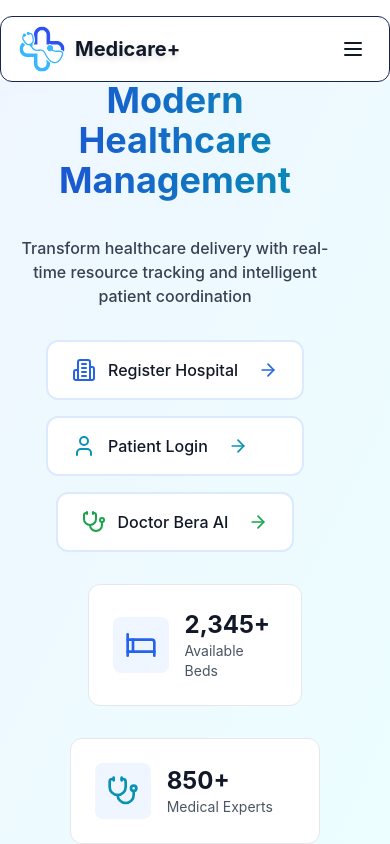
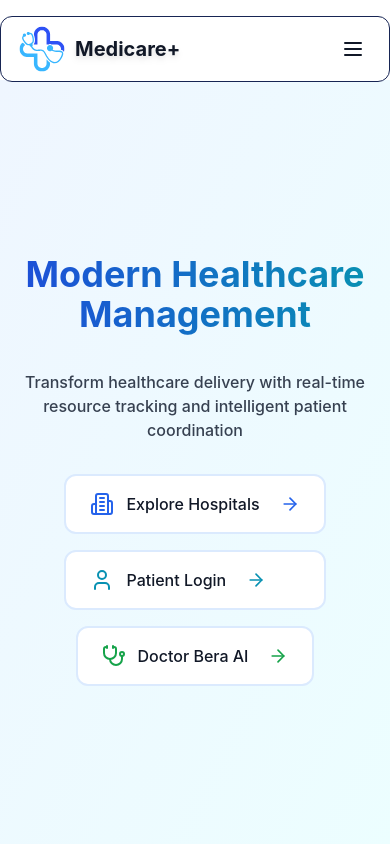
Before and after one commit to havoc-harsh/Parallel-medicare, a Next.js app: page / in a window 390 px wide. Shown: the top 844 px of the page. Built offline with nearby package versions, Linux system fonts and the light colour scheme.

Commit message:
made landing page responsive

```diff
--- a/app/page.tsx
+++ b/app/page.tsx
@@ -53,7 +53,7 @@ export default function LandingPage() {
         <div className="container mx-auto relative z-10 grid grid-cols-1 lg:grid-cols-3 gap-8 h-full">
           {/* Stats Cards Column */}
           <motion.div
-            className="flex flex-col justify-center order-2 lg:order-none lg:col-span-1"
+            className="hidden lg:flex flex-col justify-center order-2 lg:order-none lg:col-span-1"
             initial={{ opacity: 0, scale: 0.9 }}
             animate={{ opacity: 1, scale: 1 }}
             transition={{ delay: 0.5 }}
@@ -85,7 +85,7 @@ export default function LandingPage() {
 
           {/* Main Content Column */}
           <motion.div
-            className="flex flex-col justify-center pr-10 order-1 lg:order-none lg:col-start-3 lg:col-span-1 text-center lg:text-right"
+            className="flex flex-col justify-center order-1 lg:order-none lg:col-start-3 lg:col-span-1 text-center lg:text-right"
             initial={{ opacity: 0, y: 20 }}
             animate={{ opacity: 1, y: 0 }}
             transition={{ duration: 0.8 }}
@@ -107,11 +107,11 @@ export default function LandingPage() {
                 >
                   <motion.div initial={{ x: -20 }} animate={{ x: 0 }} transition={{ delay: 0.1 }}>
                     <Link
-                      href="/auth/hospital/register"
+                      href="/hospital"
                       className="flex items-center gap-3 px-6 py-4 bg-white border-2 border-blue-100 rounded-xl hover:border-blue-200 hover:shadow-lg transition-all"
                     >
                       <Building2 className="w-6 h-6 text-blue-600" />
-                      <span className="text-gray-900 font-medium">Register Hospital</span>
+                      <span className="text-gray-900 font-medium">Explore Hospitals</span>
                       <ArrowRight className="w-5 h-5 ml-2 text-blue-600" />
                     </Link>
                   </motion.div>
```
Also changed, not shown: public/mobilebg.png (added).
